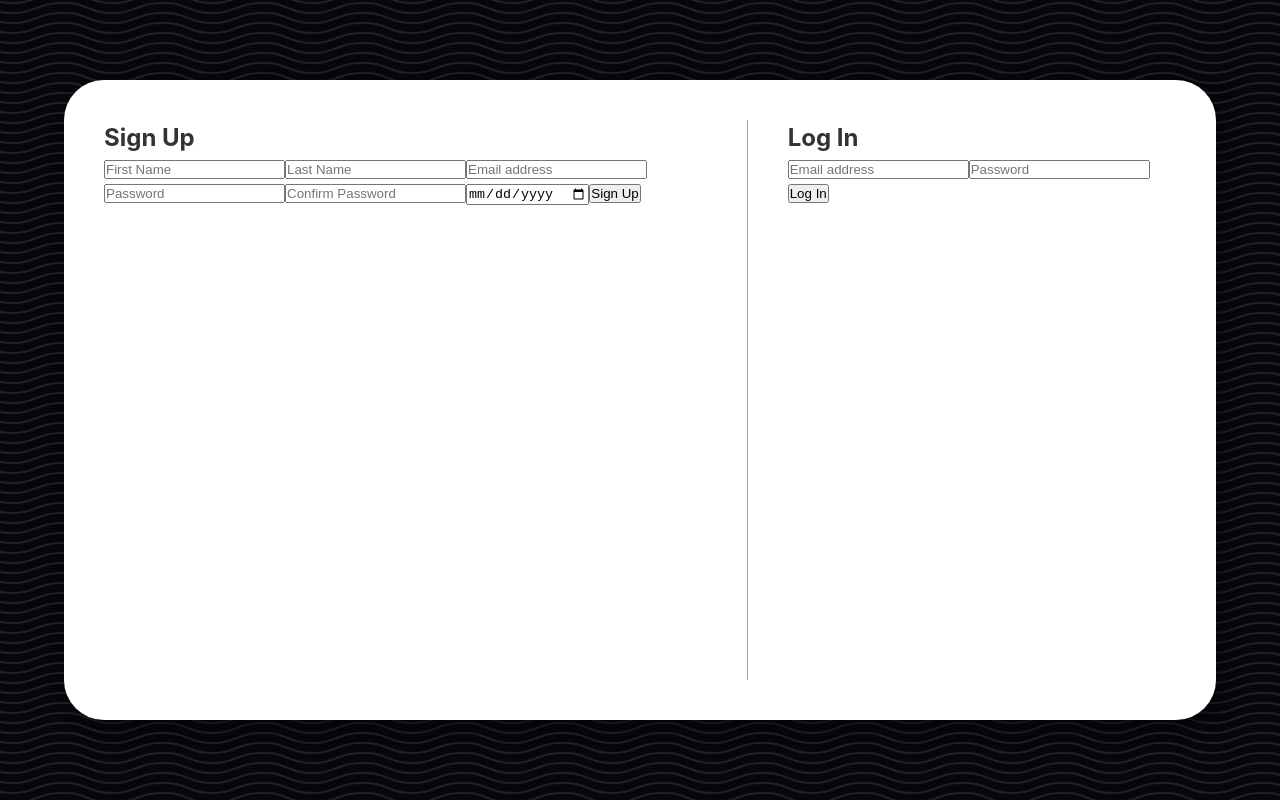
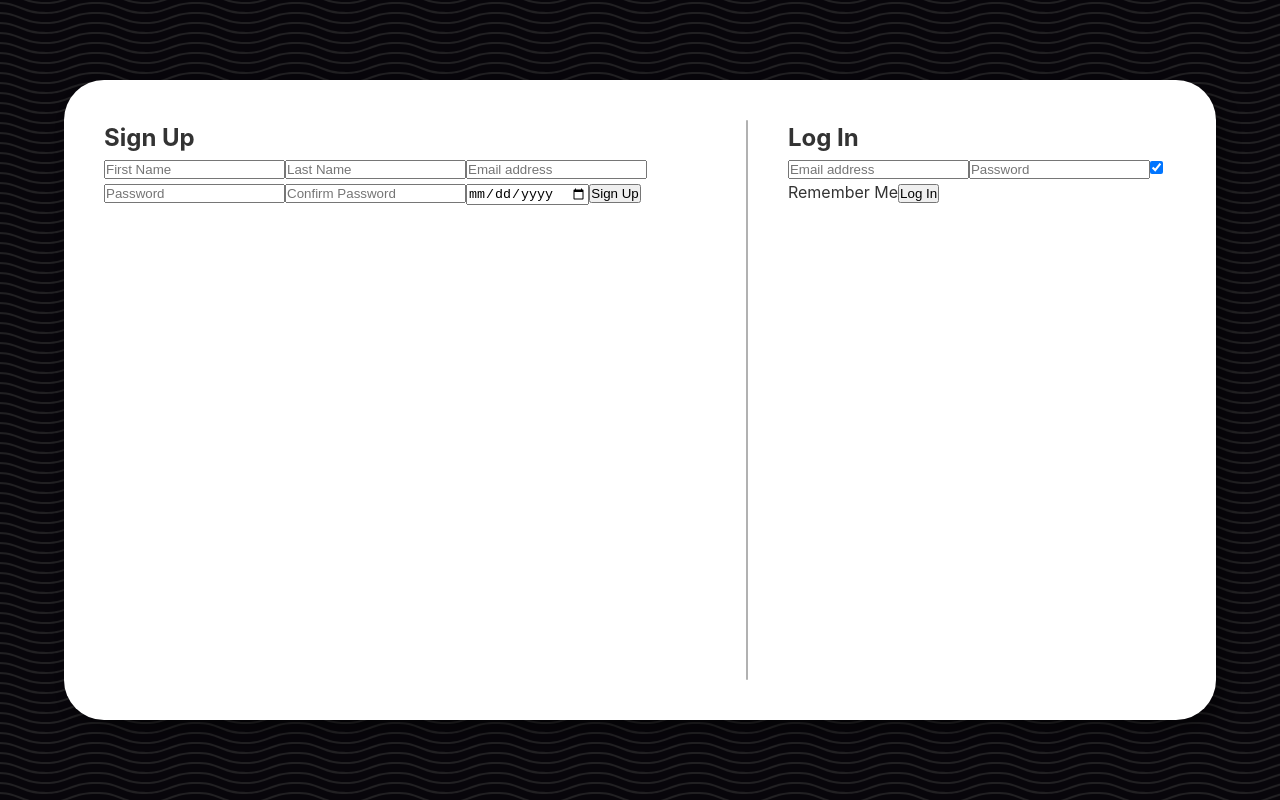
Before and after one commit to evanoc3/Conversant, a Next.js app: page /login in a window 1280 px wide. Built offline with nearby package versions, Linux system fonts and the light colour scheme.

Commit message:
Tweaked login form

```diff
--- a/src/pages/login.module.scss
+++ b/src/pages/login.module.scss
@@ -8,15 +8,15 @@
 	flex-flow: row nowrap;
 }
 
-
 form#signup-form {
 	width: calc(60% - 0.5px);
 	padding-right: 2.5rem;
 }
 
 div.v-separator {
-	width: 1px;
+	width: 1.5px;
 	height: 100%;
+	border-radius: 1px;
 	background-color: colours.$separating-border;
 }
 
--- a/src/pages/login.tsx
+++ b/src/pages/login.tsx
@@ -3,11 +3,12 @@ import styles from "./login.module.scss";
 import { Background, PageHead, Box } from "components/index";
 
 
-type InputName = "loginEmail" | "loginPwd" | "signupFirstName" | "signupLastName" | "signupEmail" | "signupPwd" | "signupConfirmPwd" | "signupDOB"
+type InputName = "loginEmail" | "loginPwd" | "loginRemember" | "signupFirstName" | "signupLastName" | "signupEmail" | "signupPwd" | "signupConfirmPwd" | "signupDOB"
 
 interface State {
 	loginEmail: string,
 	loginPwd: string,
+	loginRemember: boolean,
 	signupFirstName: string,
 	signupLastName: string,
 	signupEmail: string,
@@ -24,6 +25,7 @@ class LoginPage extends Component<{}, State> {
 		this.state = {
 			loginEmail: "",
 			loginPwd: "",
+			loginRemember: true,
 			signupFirstName: "",
 			signupLastName: "",
 			signupEmail: "",
@@ -62,6 +64,10 @@ class LoginPage extends Component<{}, State> {
 							<h2>Log In</h2>
 							<input type="email" placeholder="Email address" value={state.loginEmail} onChange={e => this.inputChangeHandler(e, "loginEmail")} />
 							<input type="password" placeholder="Password" value={state.loginPwd} onChange={e => this.inputChangeHandler(e, "loginPwd")} />
+							<label>
+								<input type="checkbox" checked={state.loginRemember} onChange={e => this.inputChangeHandler(e, "loginRemember")} />
+								Remember Me
+							</label>
 							<button>Log In</button>
 						</form>
 					</Box>
@@ -72,9 +78,12 @@ class LoginPage extends Component<{}, State> {
 
 
 	private inputChangeHandler(e: any, input: InputName): void {
-		console.debug(e);
-		let newState: {[key in InputName]?: string} = {};
-		newState[input] = e.target.value;
+		const newState: {[key in InputName]?: string | boolean} = {};
+		if(input === "loginRemember") {
+			newState[input] = e.target.checked;
+		} else {
+			newState[input] = e.target.value;
+		}
 		// @ts-expect-error
 		this.setState(newState);
 	}
@@ -93,5 +102,4 @@ class LoginPage extends Component<{}, State> {
 	}
 }
 
-
 export default LoginPage;
--- a/src/styles/_colours.scss
+++ b/src/styles/_colours.scss
@@ -18,7 +18,7 @@ $primary-btn-active-border: #bd621c;
 $primary-btn-font: #ffffff;
 $primary-btn-active-font: #ebebeb;
 
-$separating-border: #a7a7a7;
+$separating-border: #b1b1b1;
 
 $light-shadow: rgba(100,100,100,0.25);
 $medium-shadow: rgba(0,0,0, 0.4);
```
